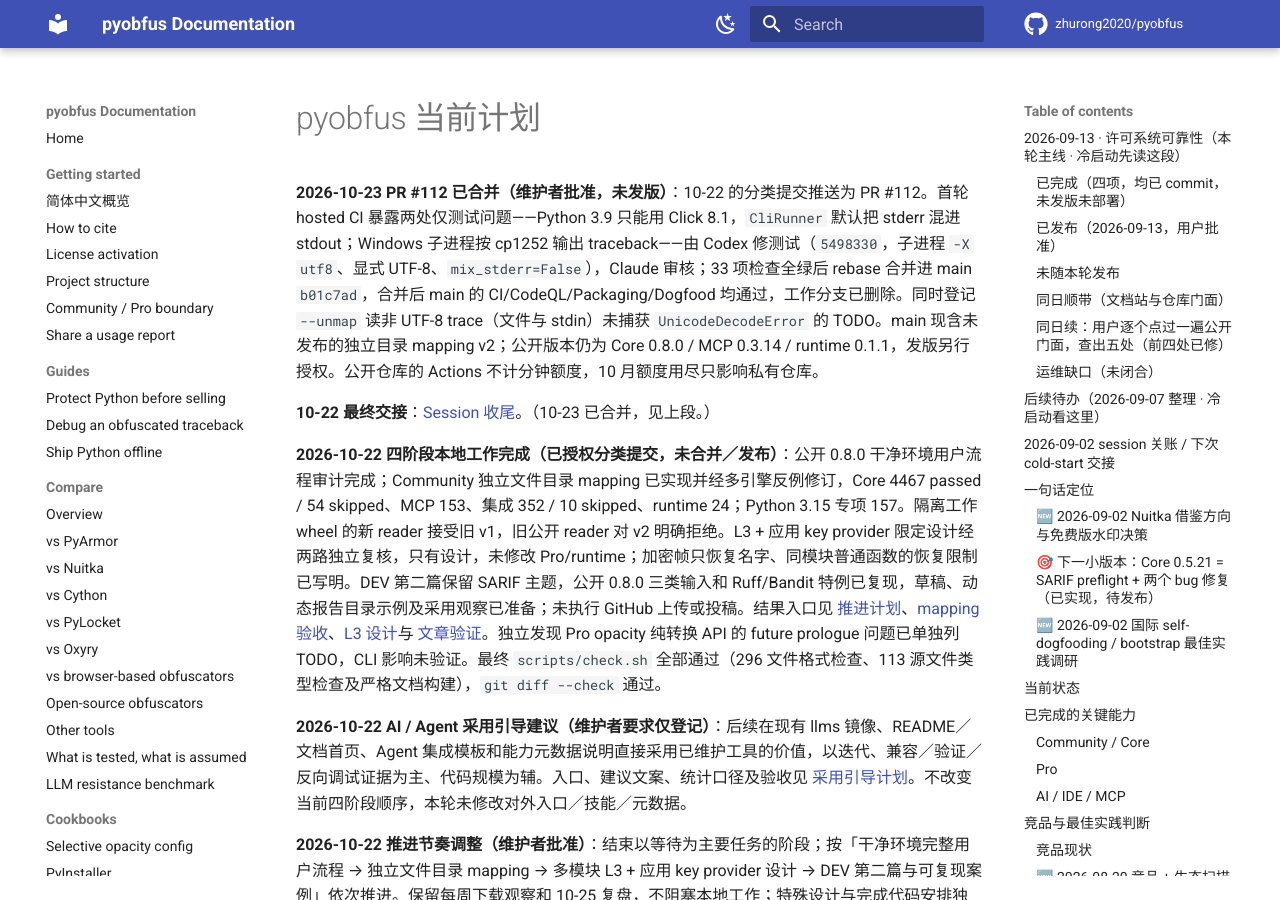
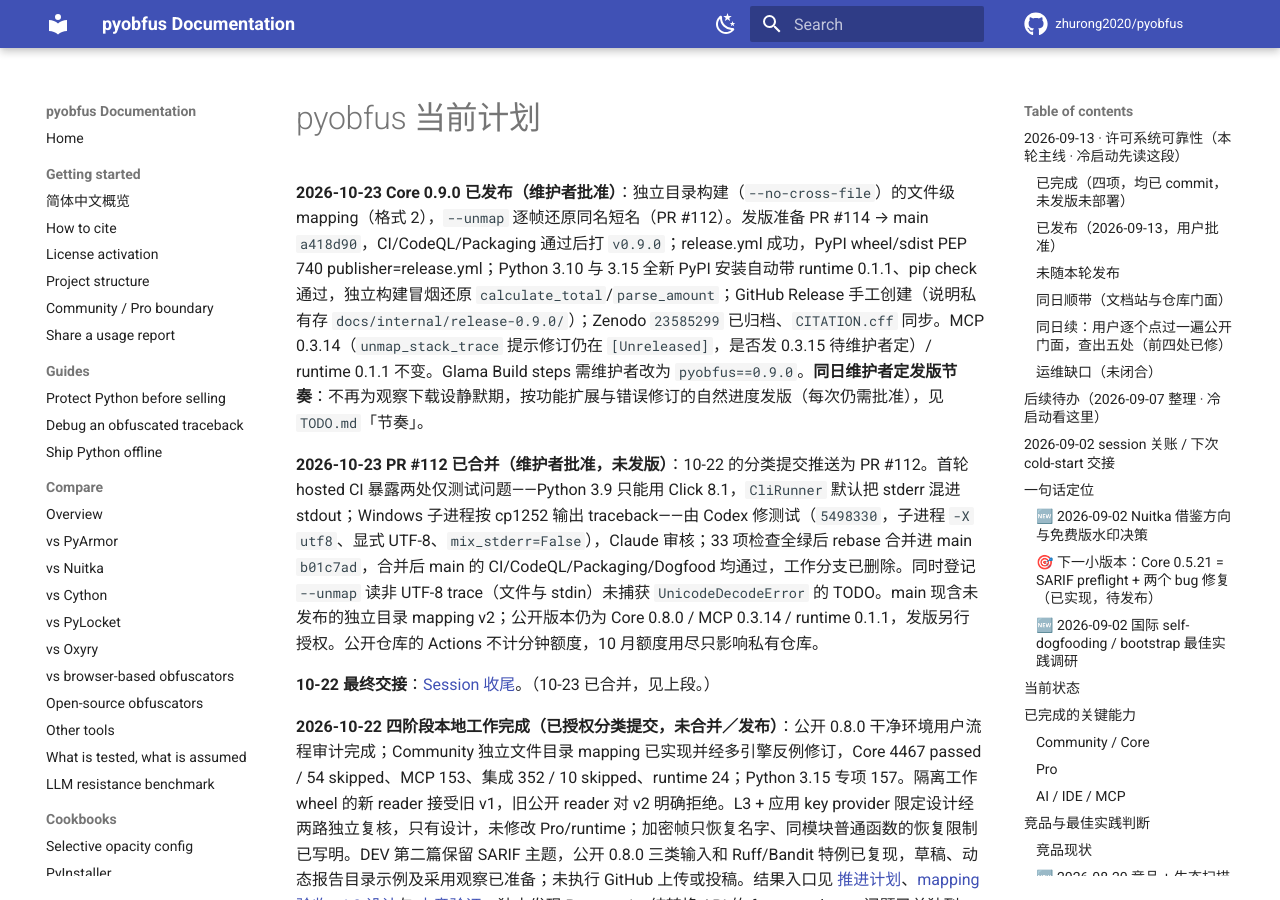
Before and after one commit to zhurong2020/pyobfus, an MkDocs documentation site: the page built from docs/CURRENT_PLAN_ZH.md, in a window 1280 px wide and 900 px high. Built offline with MkDocs 1.6.1 and Material for MkDocs 9.7.7, drawn with Linux system fonts in a browser that asks for light colours; comment, search, counter and statistics services are not loaded.

Commit message:
docs: record Core 0.9.0 release and Zenodo archive
Co-Authored-By: Claude Opus 5.5 <noreply@anthropic.com>

```diff
--- a/docs/CURRENT_PLAN_ZH.md
+++ b/docs/CURRENT_PLAN_ZH.md
@@ -1,4 +1,6 @@
 # pyobfus 当前计划
+
+**2026-10-23 Core 0.9.0 已发布（维护者批准）**：独立目录构建（`--no-cross-file`）的文件级 mapping（格式 2），`--unmap` 逐帧还原同名短名（PR #112）。发版准备 PR #114 → main `a418d90`，CI/CodeQL/Packaging 通过后打 `v0.9.0`；release.yml 成功，PyPI wheel/sdist PEP 740 publisher=release.yml；Python 3.10 与 3.15 全新 PyPI 安装自动带 runtime 0.1.1、pip check 通过，独立构建冒烟还原 `calculate_total`/`parse_amount`；GitHub Release 手工创建（说明私有存 `docs/internal/release-0.9.0/`）；Zenodo `23585299` 已归档、`CITATION.cff` 同步。MCP 0.3.14（`unmap_stack_trace` 提示修订仍在 `[Unreleased]`，是否发 0.3.15 待维护者定）/ runtime 0.1.1 不变。Glama Build steps 需维护者改为 `pyobfus==0.9.0`。**同日维护者定发版节奏**：不再为观察下载设静默期，按功能扩展与错误修订的自然进度发版（每次仍需批准），见 `TODO.md`「节奏」。
 
 **2026-10-23 PR #112 已合并（维护者批准，未发版）**：10-22 的分类提交推送为 PR #112。首轮 hosted CI 暴露两处仅测试问题——Python 3.9 只能用 Click 8.1，`CliRunner` 默认把 stderr 混进 stdout；Windows 子进程按 cp1252 输出 traceback——由 Codex 修测试（`5498330`，子进程 `-X utf8`、显式 UTF-8、`mix_stderr=False`），Claude 审核；33 项检查全绿后 rebase 合并进 main `b01c7ad`，合并后 main 的 CI/CodeQL/Packaging/Dogfood 均通过，工作分支已删除。同时登记 `--unmap` 读非 UTF-8 trace（文件与 stdin）未捕获 `UnicodeDecodeError` 的 TODO。main 现含未发布的独立目录 mapping v2；公开版本仍为 Core 0.8.0 / MCP 0.3.14 / runtime 0.1.1，发版另行授权。公开仓库的 Actions 不计分钟额度，10 月额度用尽只影响私有仓库。
 
```
Also changed, not shown: 1 other file.
